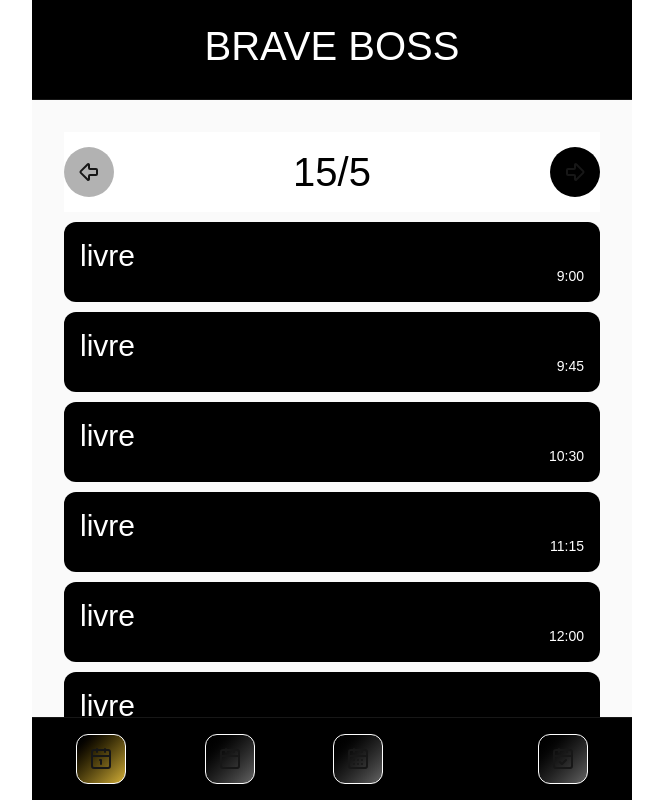
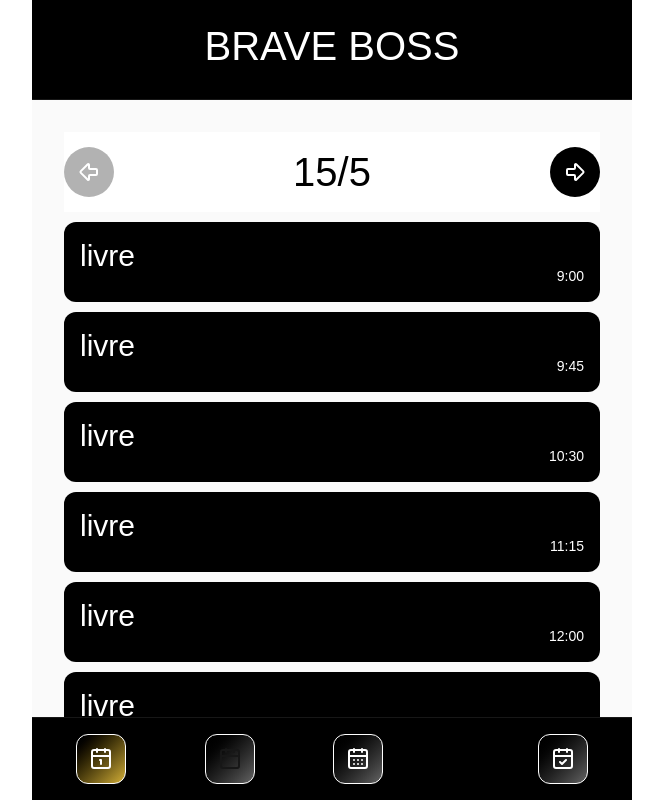
Before and after one commit to PauloMiguelVIdal/barberCallendar, a Next.js app: page / in a window 1280 px wide. Shown: the whole page, without its empty margins (308-971 px from the left). Built offline with nearby package versions, Linux system fonts and the light colour scheme.

Commit message:
realizado ajustes ui centralizado e w cores 2

```diff
--- a/app/components/Callendar.tsx
+++ b/app/components/Callendar.tsx
@@ -82,11 +82,11 @@ export default function Callendar() {
   return (
     <div className="w-full h-full">
       <div className="w-full h-[80px] w-full bg-white flex items-center justify-self-center justify-around self-center">
-        <button onClick={setAnteriorDia} disabled={esseDia === diaVizualizado} className={`flex w-[50px] h-[50px] ${esseDia === diaVizualizado ? 'bg-black/30' : 'bg-black'} rounded-full items-center justify-center`}><ArrowBigLeft /></button>
+        <button onClick={setAnteriorDia} disabled={esseDia === diaVizualizado} className={`flex w-[50px] h-[50px] ${esseDia === diaVizualizado ? 'bg-black/30' : 'bg-black'} rounded-full items-center justify-center`}><ArrowBigLeft color="white" /></button>
         {/* <h1 className="text-[40px] text- text-black">{diaVizualizado}/{esseMês}</h1>/ */}
         <h1 className="m-auto text-[40px] text-black">
           15/5
-        </h1>        <button onClick={setProximoDia} className="flex w-[50px] h-[50px] bg-black rounded-full items-center justify-center"><ArrowBigRight /></button>
+        </h1>        <button onClick={setProximoDia} className="flex w-[50px] h-[50px] bg-black rounded-full items-center justify-center"><ArrowBigRight color="white"/></button>
       </div>
       <div className="flex items-center flex-col">
 
--- a/app/page.tsx
+++ b/app/page.tsx
@@ -45,18 +45,18 @@ export default function Home() {
           <div className="flex w-[60%] justify-between">
 
             <button onClick={() => setInterfaceView('day')} className={`flex justify-center rounded-xl border-solid border-white border-1 items-center w-[50px] aspect-square ${interfaceView === 'day' ? `bg-linear-to-br from-black to-[#D3AF37]` : `bg-linear-to-br from-black to-white/40`}`}>
-              <Calendar1 />
+              <Calendar1 color="white" />
             </button>
             <button onClick={() => setInterfaceView('week')} className={`flex justify-center rounded-xl border-solid border-white border-1 items-center w-[50px] aspect-square  ${interfaceView === 'week' ? `bg-linear-to-br from-black to-[#D3AF37]` : `bg-linear-to-br from-black to-white/40`}`}>
               <Calendar />
             </button>
             <button onClick={() => setInterfaceView('month')} className={`flex justify-center rounded-xl border-solid border-white border-1 items-center w-[50px] aspect-square ${interfaceView === 'month' ? `bg-linear-to-br from-black to-[#D3AF37]` : `bg-linear-to-br from-black to-white/40`}`}>
-              <CalendarDays />
+              <CalendarDays color="white" />
             </button>
           </div>
           <div className="w-[40%] flex justify-end">
             <button className="flex justify-center rounded-xl border-solid border-white border-1 items-center w-[50px] aspect-square  bg-linear-to-br from-black to-white/40">
-              <CalendarCheck />
+              <CalendarCheck color="white" />
             </button>
           </div>
         </div>
```
